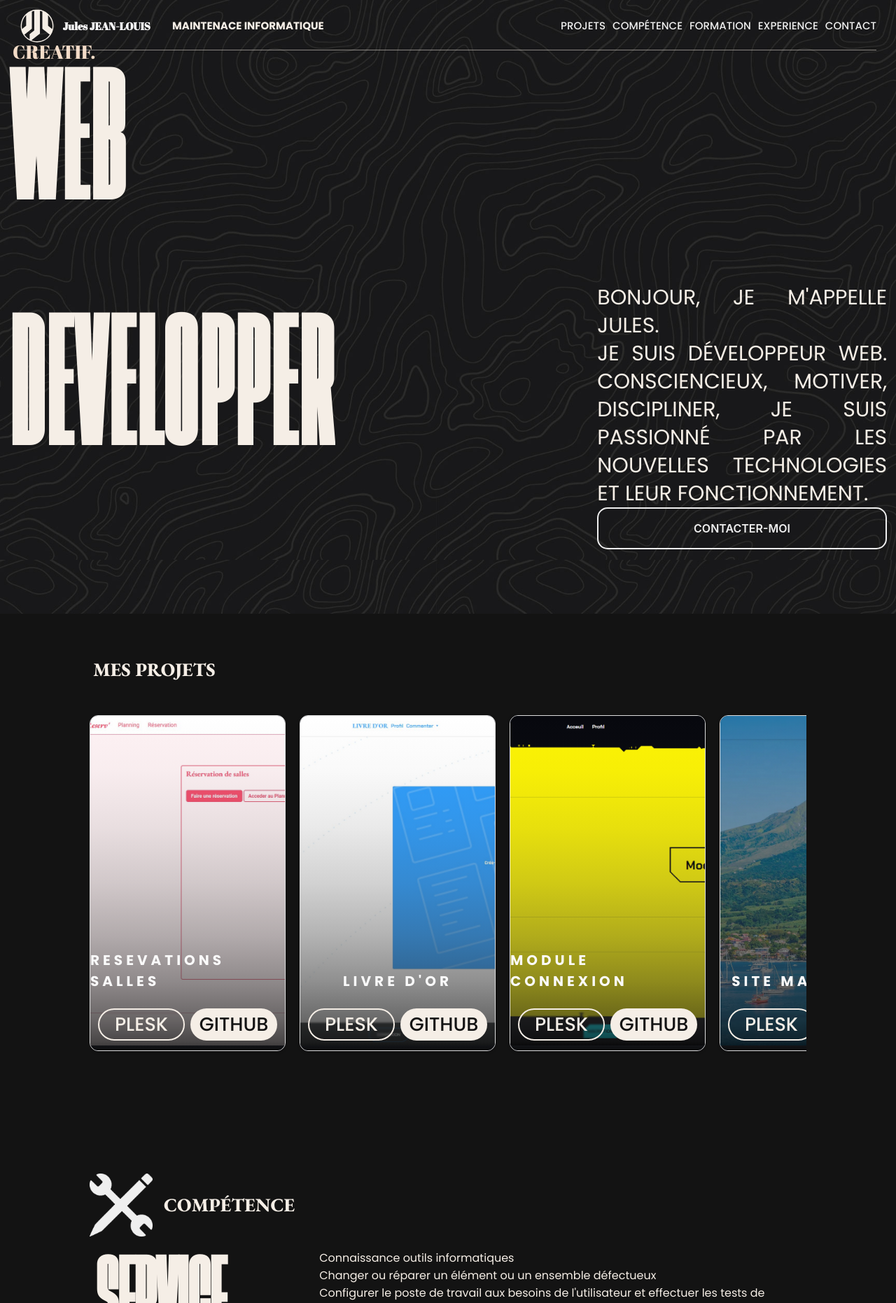
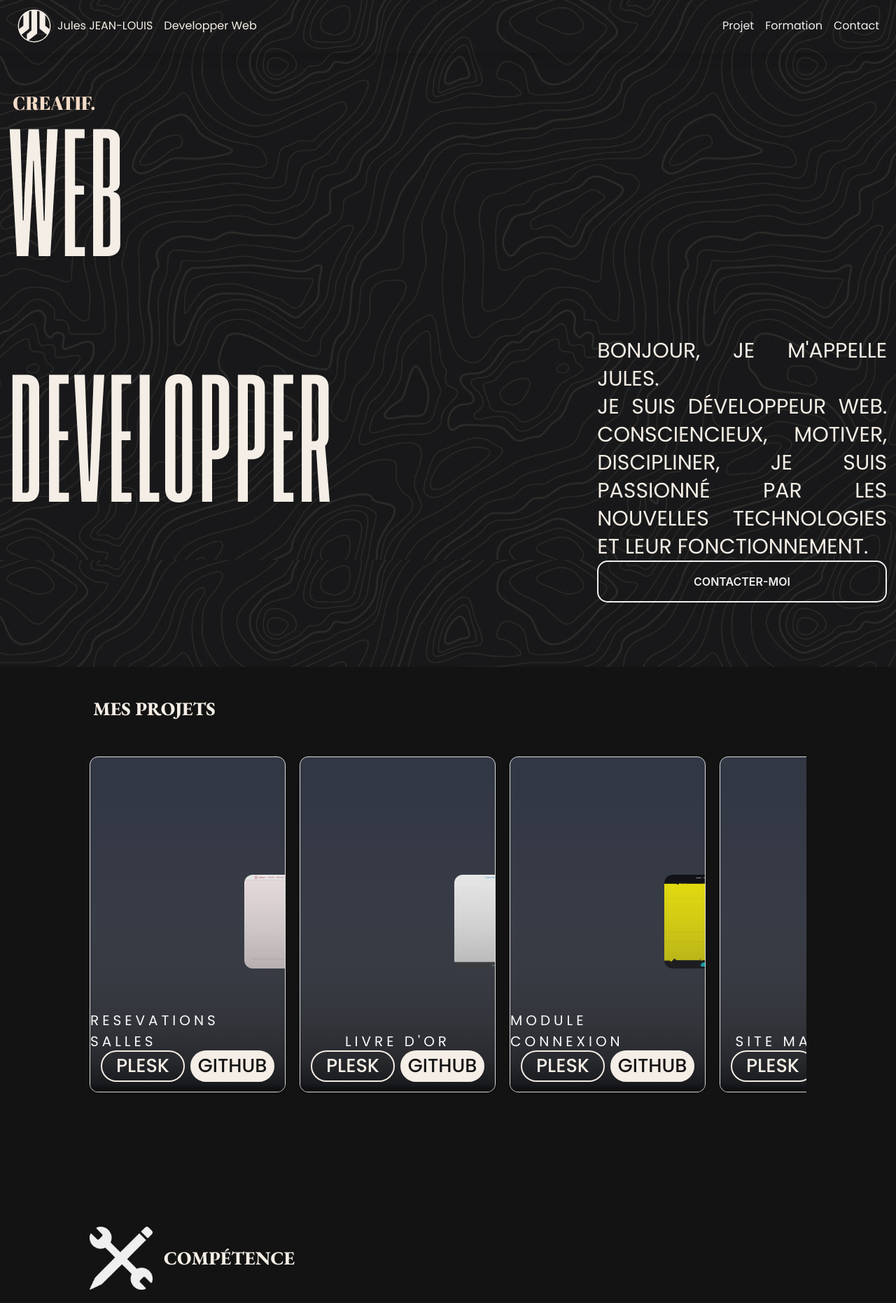
Before and after one commit to jules-jean-louis1/portfolio, a PHP site: page / in a window 1280 px wide. Shown: the top 1862 px of the page at 70% size. Run offline with PHP 8.4, Linux system fonts and the light colour scheme; some libraries are stand-ins or nearby versions.

Commit message:
header avec barre scroll

```diff
--- a/index.php
+++ b/index.php
@@ -7,12 +7,14 @@
 	<title>Jules JEAN-LOUIS - Portefolio</title>
 	<link rel="icon" href="images-cv/JJL-logo19-black.png" type="image/icon type">
 	<link rel="stylesheet" href="style.css" />
+	<script defer src="script/script.js"></script>
+	<script src="https://cdn.tailwindcss.com"></script>
 </head>
 <body>
-	<header class="01">
-		<div class="nav-underline">
-			<nav class="navbar">
-				<div class="name">
+	<header class="shadow-lg ">
+		<div class="bg-blur-50 py-3 mx-4 flex flex-row justify-between border-b-1">
+            <div id="id-name"class="flex mx-2">
+                <div id="div" class="flex items-center">
 				<a href="#present">
 						<span class="svg_logo">
 							<svg version="1.1" id="logo-nav" xmlns="http://www.w3.org/2000/svg" xmlns:xlink="http://www.w3.org/1999/xlink" x="0px" y="0px"
@@ -38,31 +40,32 @@
 							</svg>
 						</span>
 					</a>
-					<h2 id="nom">Jules JEAN-LOUIS</h2>
-					<h2 id="sous-titre">MAINTENACE INFORMATIQUE</h2>
-				</div>
-				<div class="navbar-sub">
-					<ul class="warp-header">
+                    <ul class="flex flex-row hidden md:flex">
                         <li>
-							<a href="#section_projets" class="tut-animation-1">Projets</a>
+                            <h2 class="mx-2">Jules JEAN-LOUIS</h2>
                         </li>
                         <li>
-							<a href="#section_compétence" class="tut-animation-1">Compétence</a>
+                            <h2 class="mx-2">Developper Web</h2>
                         </li>
-						<li>
+                    </ul>
+                </div>
+            </div>
+            <nav class="flex items-center">
+                <ul class="flex">
+                    <li class="mx-2">
+                        <a href="#section_projets" class="tut-animation-1">Projet</a>
+                    </li>
+                    <li class="mx-2">
                         <a href="#section_compétence" class="tut-animation-1">Formation</a>
                     </li>
-						<li>
-							<a href="#section_compétence" class="tut-animation-1">Experience</a>
-						</li>
-						<li>
+                    <li class="mx-2">
                         <a href="#section_contact" class="tut-animation-1">Contact</a>
                     </li>
                 </ul>
+            </nav>
         </div>
-			</nav>
-			<div class="scroller" style="opacity: 1;"></div>
-		</div>
+		<div class="scroller"></div>
+		<div id="scrollbar" class ="mx-4"></div>
 	</header>
     <main>
 		<section class="present" id="present">
@@ -319,16 +322,5 @@
 			</div>
 		</div>
 	</footer>
-	<script>
-		const nav = document.querySelector(".scroller");
-
-		window.addEventListener('scroll', () => {
-			if (window.scrollY >= 80) {
-				nav.classList.add('active_nav');
-			} else {
-				nav.classList.remove('active_nav');
-			}
-		})
-	  </script>
 </body>
 </html>
--- /dev/null
+++ b/script/script.js
@@ -0,0 +1,26 @@
+const nav = document.querySelector(".scroller");
+
+window.addEventListener('scroll', () => {
+    if (window.scrollY >= 80) {
+        nav.classList.add('active_nav');
+    } else {
+        nav.classList.remove('active_nav');
+    }
+})
+
+// Barre de defilement lors du scroll
+const scrollbar = document.getElementById("scrollbar");
+const totalHeight = document.body.scrollHeight - window.innerHeight;
+window.innerHeight;
+
+// ajouter la barre de defilement lors du defilement
+window.addEventListener("scroll", function(){
+  // Obtenir la position de défilement actuelle
+  const scrollPosition = window.pageYOffset;
+
+  // Calculer la largeur de la barre de défilement
+  const scrollPercent = (scrollPosition / totalHeight) * 100;
+
+  // Update the width of the scrollbar div
+  scrollbar.style.width = scrollPercent + "%";
+});
--- a/style.css
+++ b/style.css
@@ -20,6 +20,9 @@ body{
 	color: #f5eee6;
 }
 * {
+	margin: 0;
+	padding: 0;
+	box-sizing: border-box;
     text-rendering: optimizeLegibility;
 }
 html {
@@ -30,7 +33,7 @@ html {
 	scroll-snap-type: y mandatory;
 } */
 /* HEADER */
-header{
+/* header{
 	color: #f5eee6;
 	position: fixed;
     top: 0px;
@@ -38,16 +41,24 @@ header{
     right: 28px;
     z-index: 11;
 	height: 72px;
+} */
+header {
+	position: sticky;
+	top: 0px;
+	left: 0px;
+	right: 0px;
+	z-index: 11;
 }
-header .navbar{
-	padding: 0.625rem 0 0.5rem 0;
-    display: flex;
-    flex-wrap: wrap;
-    justify-content: space-between;
-    border-bottom: 1px solid rgba(245,238,230,.5);
-    position: relative;
-}
-
+#scrollbar {
+	width: 0%;
+	height: 2px;
+	background-color: #F5EEE6;
+	position: sticky;
+	top: 10;
+	left: 0;
+	max-width: 98.12%;
+	border-radius: 20px;
+  }
 
 header .active_nav {
     transition: 200ms cubic-bezier(0.67, 0.15, 0.77, 0.71);
```
Also changed, not shown: test.php (added, +79 -0 lines). Lines whose indentation alone changed are shown as unchanged.
